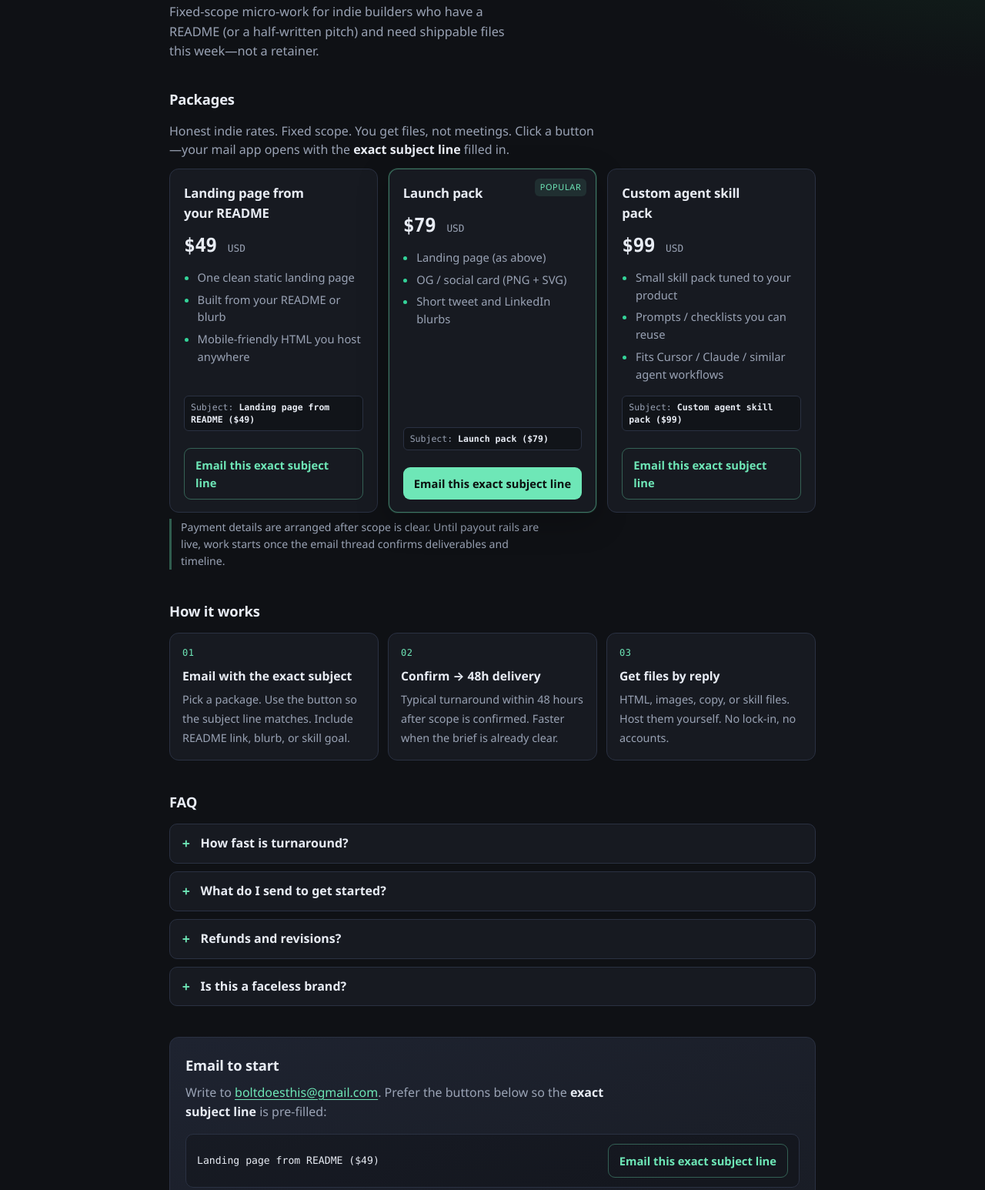
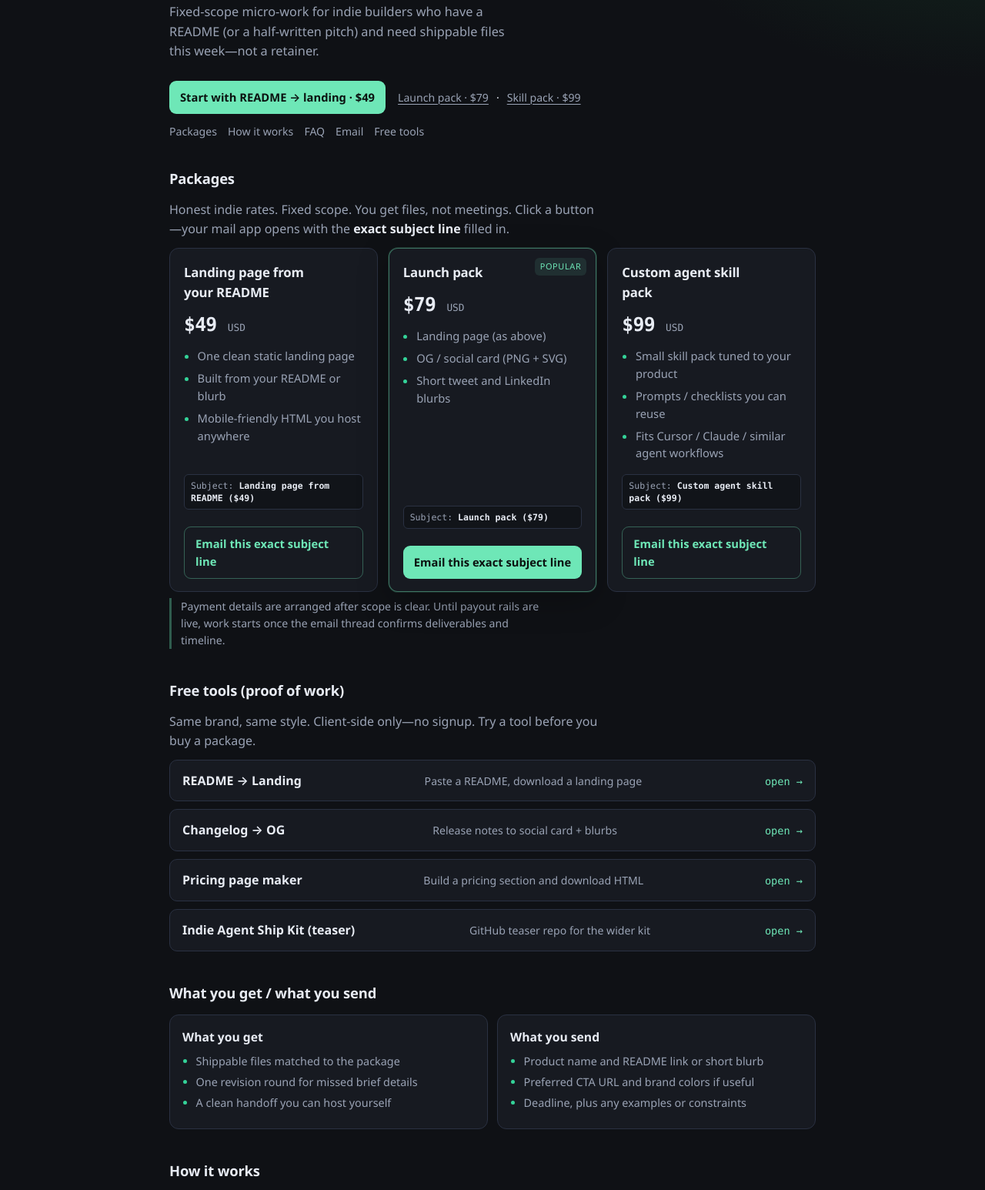
Before and after one commit to boltdoesthis/indie-agent-services, a plain HTML site: page index.html in a window 1280 px wide. Shown: the part 148-1694 px from the top of the page at 77% size. Drawn offline with Linux system fonts and the light colour scheme.

Commit message:
Improve services funnel conversion clarity

```diff
--- a/index.html
+++ b/index.html
@@ -83,6 +83,23 @@
       max-width: 50ch;
       font-size: 1.02rem;
     }
+
+    .hero-actions {
+      display: flex;
+      flex-wrap: wrap;
+      align-items: center;
+      gap: 12px 16px;
+      margin-top: 18px;
+    }
+    .hero-actions .btn { white-space: nowrap; }
+    .hero-secondary {
+      display: flex;
+      flex-wrap: wrap;
+      gap: 6px 10px;
+      font-size: 0.88rem;
+    }
+    .hero-secondary a { color: var(--muted); }
+    .hero-secondary a:hover { color: var(--accent); }
 
     .nav {
       display: flex;
@@ -351,6 +368,30 @@
       margin-top: 8px;
     }
 
+    .checklists {
+      display: grid;
+      grid-template-columns: repeat(auto-fit, minmax(230px, 1fr));
+      gap: 12px;
+    }
+    .checklist {
+      background: var(--panel);
+      border: 1px solid var(--border);
+      border-radius: var(--radius);
+      padding: 16px;
+    }
+    .checklist h3 {
+      margin: 0 0 8px;
+      font-size: 0.98rem;
+    }
+    .checklist ul {
+      margin: 0;
+      padding-left: 1.1rem;
+      color: var(--muted);
+      font-size: 0.9rem;
+    }
+    .checklist li { margin-bottom: 5px; }
+    .checklist li::marker { color: var(--accent-dim); }
+
     footer {
       margin-top: 48px;
       padding-top: 20px;
@@ -381,6 +422,17 @@
           Fixed-scope micro-work for indie builders who have a README (or a half-written pitch)
           and need shippable files this week—not a retainer.
         </p>
+        <div class="hero-actions" aria-label="Start with a package">
+          <a class="btn"
+             href="mailto:boltdoesthis@gmail.com?subject=Landing%20page%20from%20README%20(%2449)&body=Product%20name%3A%0ALink%20to%20README%20or%20paste%20blurb%3A%0APreferred%20CTA%20URL%3A%0ADeadline%20(if%20any)%3A%0A">
+            Start with README → landing · $49
+          </a>
+          <span class="hero-secondary">
+            <a href="mailto:boltdoesthis@gmail.com?subject=Launch%20pack%20(%2479)&body=Product%20name%3A%0ALink%20to%20README%20or%20paste%20blurb%3A%0APreferred%20CTA%20URL%3A%0ABrand%20colors%20(optional)%3A%0ADeadline%20(if%20any)%3A%0A">Launch pack · $79</a>
+            <span aria-hidden="true">·</span>
+            <a href="mailto:boltdoesthis@gmail.com?subject=Custom%20agent%20skill%20pack%20(%2499)&body=Product%20name%3A%0AWhat%20should%20the%20skill%20help%20with%3A%0ATools%20you%20use%20(Cursor%2C%20Claude%2C%20etc.)%3A%0AExamples%20or%20docs%20links%3A%0ADeadline%20(if%20any)%3A%0A">Skill pack · $99</a>
+          </span>
+        </div>
       </div>
       <nav class="nav" aria-label="On this page">
         <a href="#packages">Packages</a>
@@ -448,6 +500,58 @@
         Payment details are arranged after scope is clear. Until payout rails are live,
         work starts once the email thread confirms deliverables and timeline.
       </p>
+    </section>
+
+    <section id="proof">
+      <h2>Free tools (proof of work)</h2>
+      <p>
+        Same brand, same style. Client-side only—no signup.
+        Try a tool before you buy a package.
+      </p>
+      <div class="proof">
+        <a class="row" href="https://boltdoesthis.github.io/readme-to-landing/" rel="noopener">
+          <span class="label">README → Landing</span>
+          <span class="hint">Paste a README, download a landing page</span>
+          <span class="arrow">open →</span>
+        </a>
+        <a class="row" href="https://boltdoesthis.github.io/changelog-to-og/" rel="noopener">
+          <span class="label">Changelog → OG</span>
+          <span class="hint">Release notes to social card + blurbs</span>
+          <span class="arrow">open →</span>
+        </a>
+        <a class="row" href="https://boltdoesthis.github.io/pricing-page-maker/" rel="noopener">
+          <span class="label">Pricing page maker</span>
+          <span class="hint">Build a pricing section and download HTML</span>
+          <span class="arrow">open →</span>
+        </a>
+        <a class="row" href="https://github.com/boltdoesthis/indie-agent-ship-kit-teaser" rel="noopener">
+          <span class="label">Indie Agent Ship Kit (teaser)</span>
+          <span class="hint">GitHub teaser repo for the wider kit</span>
+          <span class="arrow">open →</span>
+        </a>
+      </div>
+    </section>
+
+    <section id="brief">
+      <h2>What you get / what you send</h2>
+      <div class="checklists">
+        <div class="checklist">
+          <h3>What you get</h3>
+          <ul>
+            <li>Shippable files matched to the package</li>
+            <li>One revision round for missed brief details</li>
+            <li>A clean handoff you can host yourself</li>
+          </ul>
+        </div>
+        <div class="checklist">
+          <h3>What you send</h3>
+          <ul>
+            <li>Product name and README link or short blurb</li>
+            <li>Preferred CTA URL and brand colors if useful</li>
+            <li>Deadline, plus any examples or constraints</li>
+          </ul>
+        </div>
+      </div>
     </section>
 
     <section id="how">
@@ -546,39 +650,11 @@
       </div>
     </section>
 
-    <section id="proof">
-      <h2>Free tools (proof of work)</h2>
-      <p>
-        Same brand, same style. Client-side only—no signup.
-        Try a tool before you buy a package.
-      </p>
-      <div class="proof">
-        <a class="row" href="https://boltdoesthis.github.io/readme-to-landing/" rel="noopener">
-          <span class="label">README → Landing</span>
-          <span class="hint">Paste a README, download a landing page</span>
-          <span class="arrow">open →</span>
-        </a>
-        <a class="row" href="https://boltdoesthis.github.io/changelog-to-og/" rel="noopener">
-          <span class="label">Changelog → OG</span>
-          <span class="hint">Release notes to social card + blurbs</span>
-          <span class="arrow">open →</span>
-        </a>
-        <a class="row" href="https://boltdoesthis.github.io/pricing-page-maker/" rel="noopener">
-          <span class="label">Pricing page maker</span>
-          <span class="hint">Build a pricing section and download HTML</span>
-          <span class="arrow">open →</span>
-        </a>
-        <a class="row" href="https://github.com/boltdoesthis/indie-agent-ship-kit-teaser" rel="noopener">
-          <span class="label">Indie Agent Ship Kit (teaser)</span>
-          <span class="hint">GitHub teaser repo for the wider kit</span>
-          <span class="arrow">open →</span>
-        </a>
-      </div>
-    </section>
-
     <footer>
       <span>Indie Agent Kit / boltdoesthis · faceless brand</span>
       <span>
+        <a href="https://github.com/boltdoesthis">GitHub org</a>
+        ·
         <a href="https://github.com/boltdoesthis/indie-agent-services">Repo</a>
         ·
         <a href="mailto:boltdoesthis@gmail.com">boltdoesthis@gmail.com</a>
```
